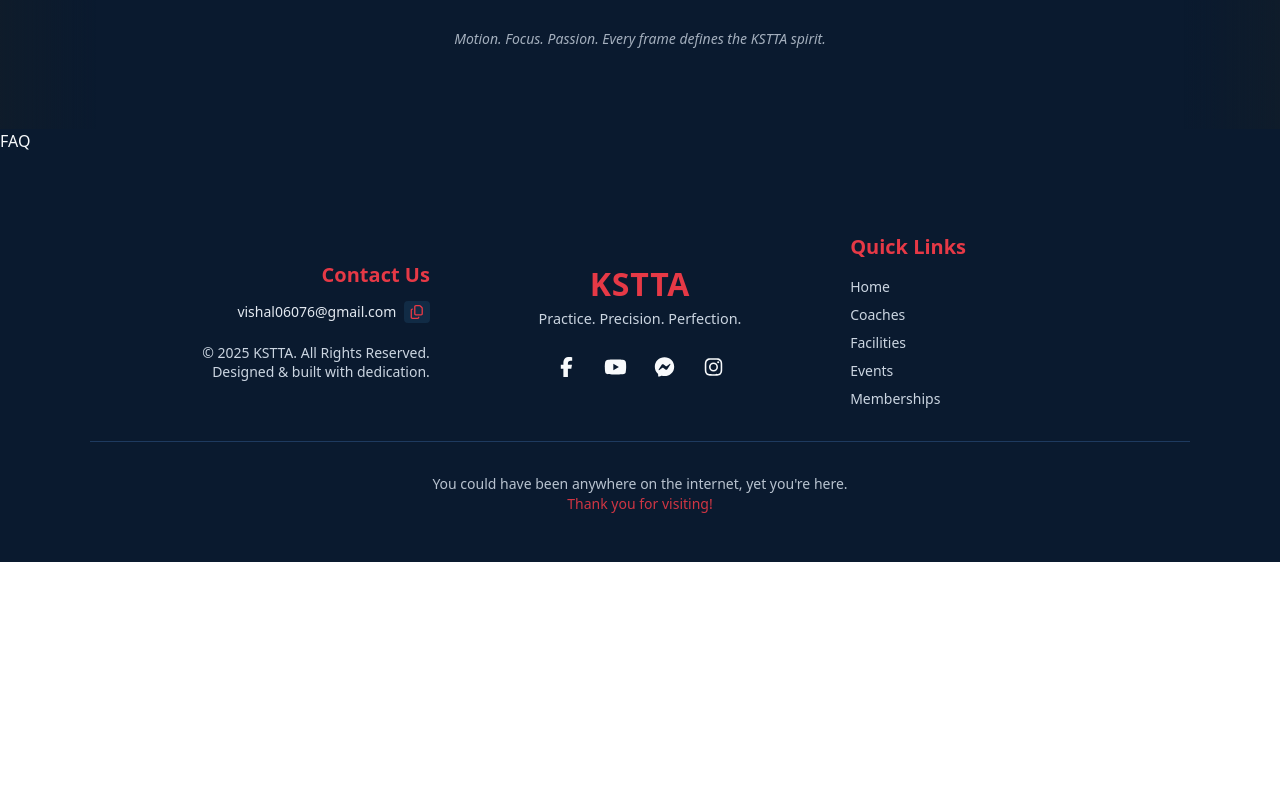
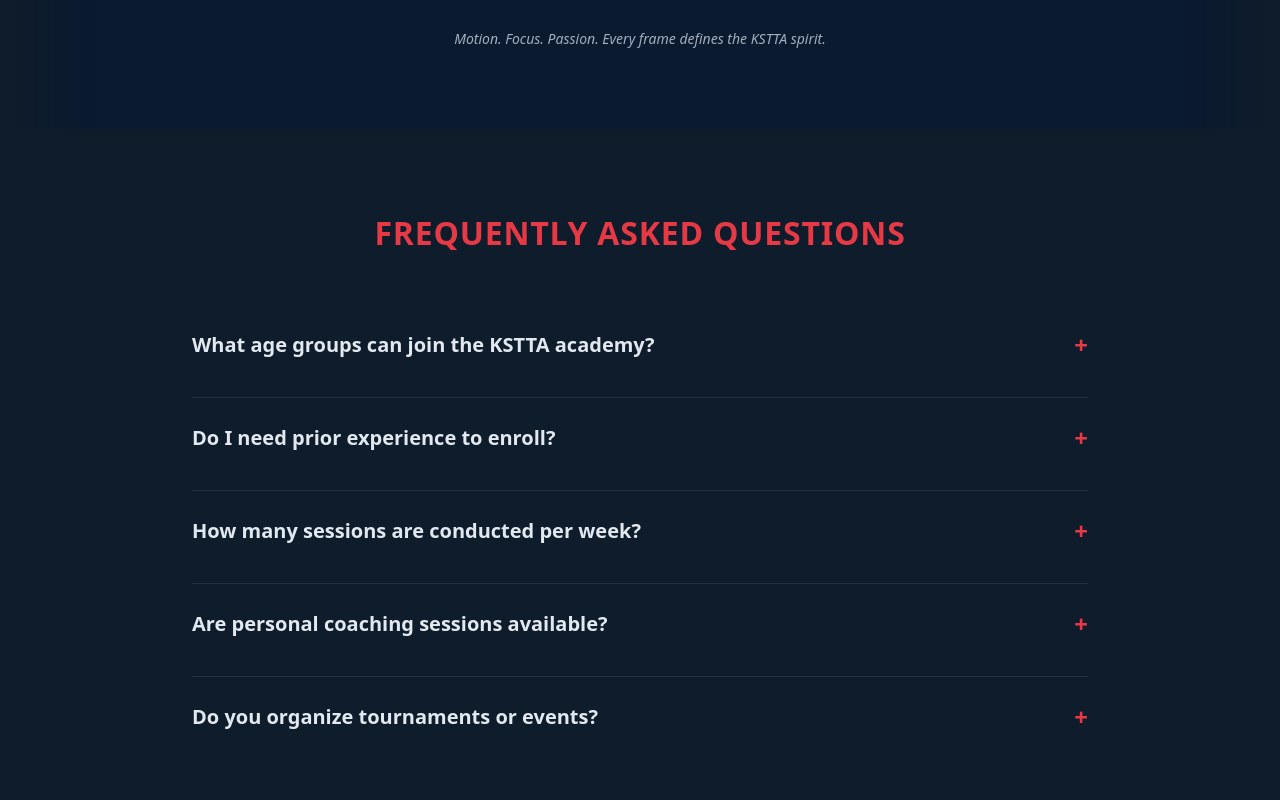
Before and after one commit to Vis-halV/ksttca, a React (Vite) app in the folder ksttca/: page / in a window 1280 px wide. Shown: the part 4400-5200 px from the top of the page. Before the commit the page ends 4962 px from the top, so only its background shows below. Built offline with nearby package versions, Linux system fonts and the light colour scheme.

Commit message:
feat: added FAQ section

```diff
--- a/ksttca/src/component/Faq.jsx
+++ b/ksttca/src/component/Faq.jsx
@@ -1,9 +1,80 @@
-function Faq(){
-    return(
-        <div id="faq">
-            <h1>FAQ</h1>
-        </div>
-    )
+import { useState } from "react";
+
+function Faq() {
+  const faqs = [
+    {
+      question: "What age groups can join the KSTTA academy?",
+      answer:
+        "We train students from ages 6 and above. Players are grouped by skill level rather than just age, ensuring everyone receives appropriate coaching intensity and challenge.",
+    },
+    {
+      question: "Do I need prior experience to enroll?",
+      answer:
+        "Not at all. We welcome beginners, intermediate players, and professionals. Our structured training modules adapt to your current level of play and progress.",
+    },
+    {
+      question: "How many sessions are conducted per week?",
+      answer:
+        "Our core programs run 5-6 sessions per week depending on your chosen membership plan. Weekend sessions and special boot camps are also available.",
+    },
+    {
+      question: "Are personal coaching sessions available?",
+      answer:
+        "Yes. We provide 1-on-1 sessions for focused skill refinement, tournament preparation, and video-based match analysis.",
+    },
+    {
+      question: "Do you organize tournaments or events?",
+      answer:
+        "Yes. KSTTA hosts monthly internal leagues and sponsors players for state and national tournaments, helping them gain competitive exposure.",
+    },
+  ];
+
+  const [openIndex, setOpenIndex] = useState(null);
+
+  const toggleFaq = (index) => {
+    setOpenIndex(openIndex === index ? null : index);
+  };
+
+  return (
+    <section
+      id="faq"
+      className="py-20 bg-[#0F1C2B] text-[#E2E8F0] px-[5%] transition-colors duration-500"
+    >
+      <h2 className="text-[clamp(1.8rem,2.5vw,2.5rem)] font-bold text-center mb-12 text-[#E63946] uppercase tracking-wide">
+        Frequently Asked Questions
+      </h2>
+
+      <div className="max-w-4xl mx-auto divide-y divide-[#E2E8F0]/10">
+        {faqs.map((faq, index) => (
+          <div key={index} className="py-6">
+            <button
+              onClick={() => toggleFaq(index)}
+              className="flex justify-between items-center w-full text-left focus:outline-none"
+            >
+              <h3 className="text-lg md:text-xl font-semibold text-[#E2E8F0]">
+                {faq.question}
+              </h3>
+              <span
+                className={`text-[#E63946] text-2xl font-bold transform transition-transform duration-300 ${
+                  openIndex === index ? "rotate-45" : ""
+                }`}
+              >
+                +
+              </span>
+            </button>
+
+            <div
+              className={`mt-3 text-[#CBD5E1] text-[0.95rem] leading-relaxed transition-all duration-500 overflow-hidden ${
+                openIndex === index ? "max-h-40 opacity-100" : "max-h-0 opacity-0"
+              }`}
+            >
+              {faq.answer}
+            </div>
+          </div>
+        ))}
+      </div>
+    </section>
+  );
 }
 
 export default Faq;
```
